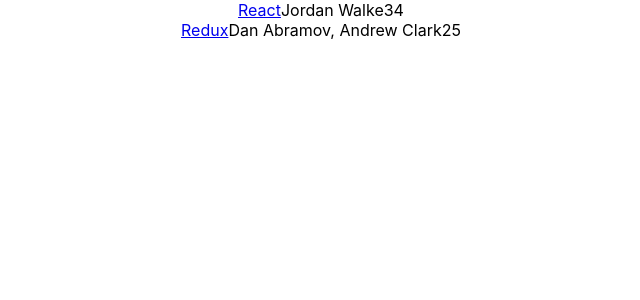
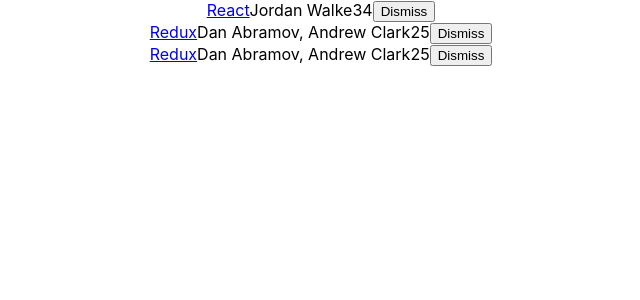
Before and after one commit to DominykasMa/Road-to-learning-React, a React (Create React App) app: page / in a window 1280 px wide. Shown: the top 300 px of the page, without its empty margins (319-959 px from the left). Built offline with nearby package versions, Linux system fonts and the light colour scheme.

Commit message:
Uniderctional Data flow

```diff
--- a/src/App.js
+++ b/src/App.js
@@ -1,39 +1,71 @@
-import React, { Component } from 'react';
-import './App.css';
+import React, { Component } from "react";
+import "./App.css";
 
 const list = [
   {
-    title: 'React',
-    url: 'https://reactjs.org',
-    author: 'Jordan Walke',
+    title: "React",
+    url: "https://reactjs.org",
+    author: "Jordan Walke",
     num_comments: 3,
     points: 4,
     objectId: 0,
   },
   {
-    title: 'Redux',
-    url: 'https://redux.js.org',
-    author: 'Dan Abramov, Andrew Clark',
+    title: "Redux",
+    url: "https://redux.js.org",
+    author: "Dan Abramov, Andrew Clark",
     num_comments: 2,
     points: 5,
     objectId: 1,
-  }
+  },
+  {
+    title: "Redux",
+    url: "https://redux.js.org",
+    author: "Dan Abramov, Andrew Clark",
+    num_comments: 2,
+    points: 5,
+    objectId: 2,
+  },
 ];
 
 class App extends Component {
+  constructor(props) {
+    super(props);
+
+    this.state = {
+      list,
+    };
+
+    this.onDismiss = this.onDismiss.bind(this);
+  }
+
+  onDismiss(id) {
+    const isNotId = item => item.objectId !== id;
+    const updatedList = this.state.list.filter(isNotId);
+    this.setState({ list: updatedList });
+  }
+
   render() {
     return (
       <div className="App">
-        {list.map(item =>
-            <div key={item.objectID}>
+        {this.state.list.map(item => (
+          <div key={item.objectId}>
             <span>
               <a href={item.url}>{item.title}</a>
             </span>
             <span>{item.author}</span>
             <span>{item.num_comments}</span>
             <span>{item.points}</span>
+            <span>
+            <button
+                onClick={() => this.onDismiss(item.objectId)}
+                type="button"
+              >
+                Dismiss
+              </button>
+            </span>
           </div>
-        )}
+        ))}
       </div>
     );
   }
```
Lines whose indentation alone changed are shown as unchanged.
